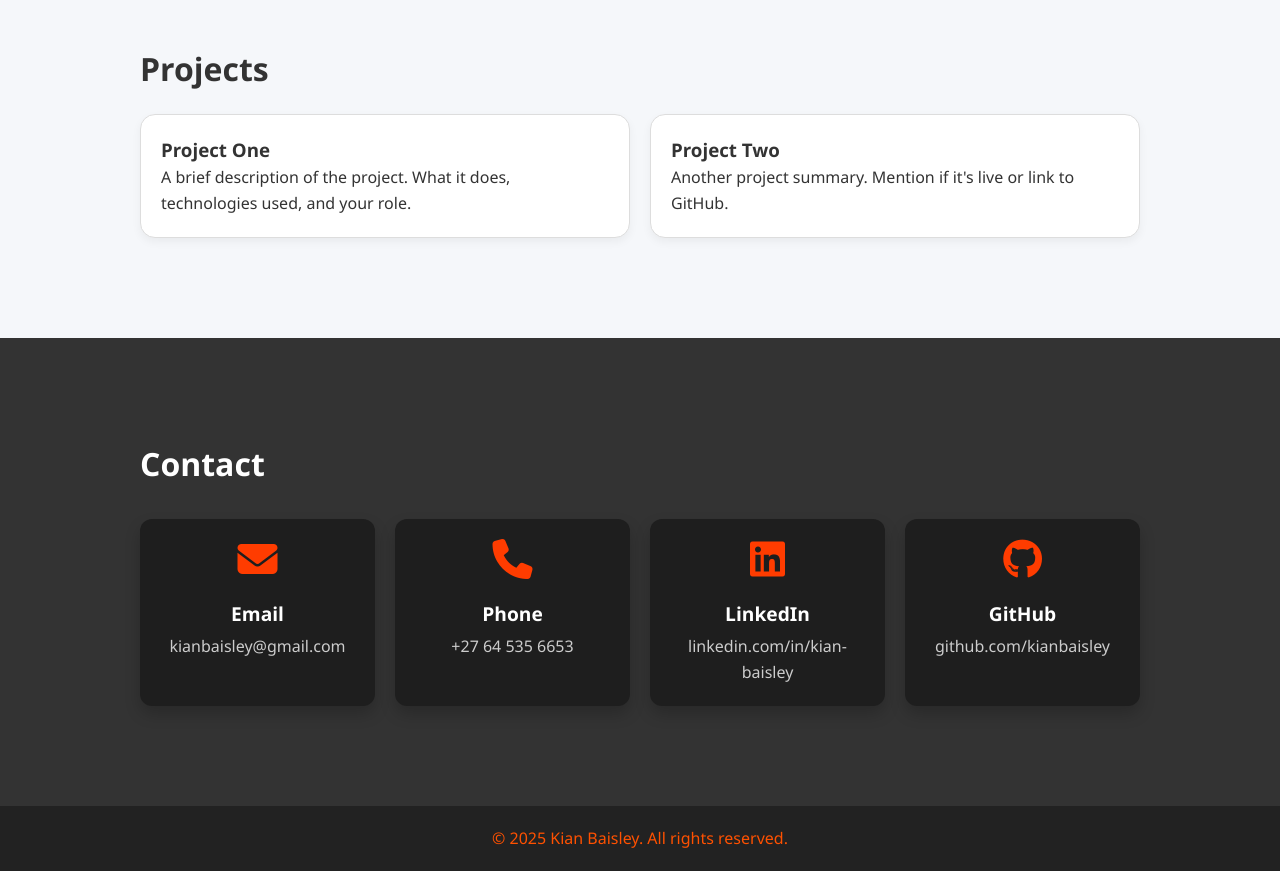
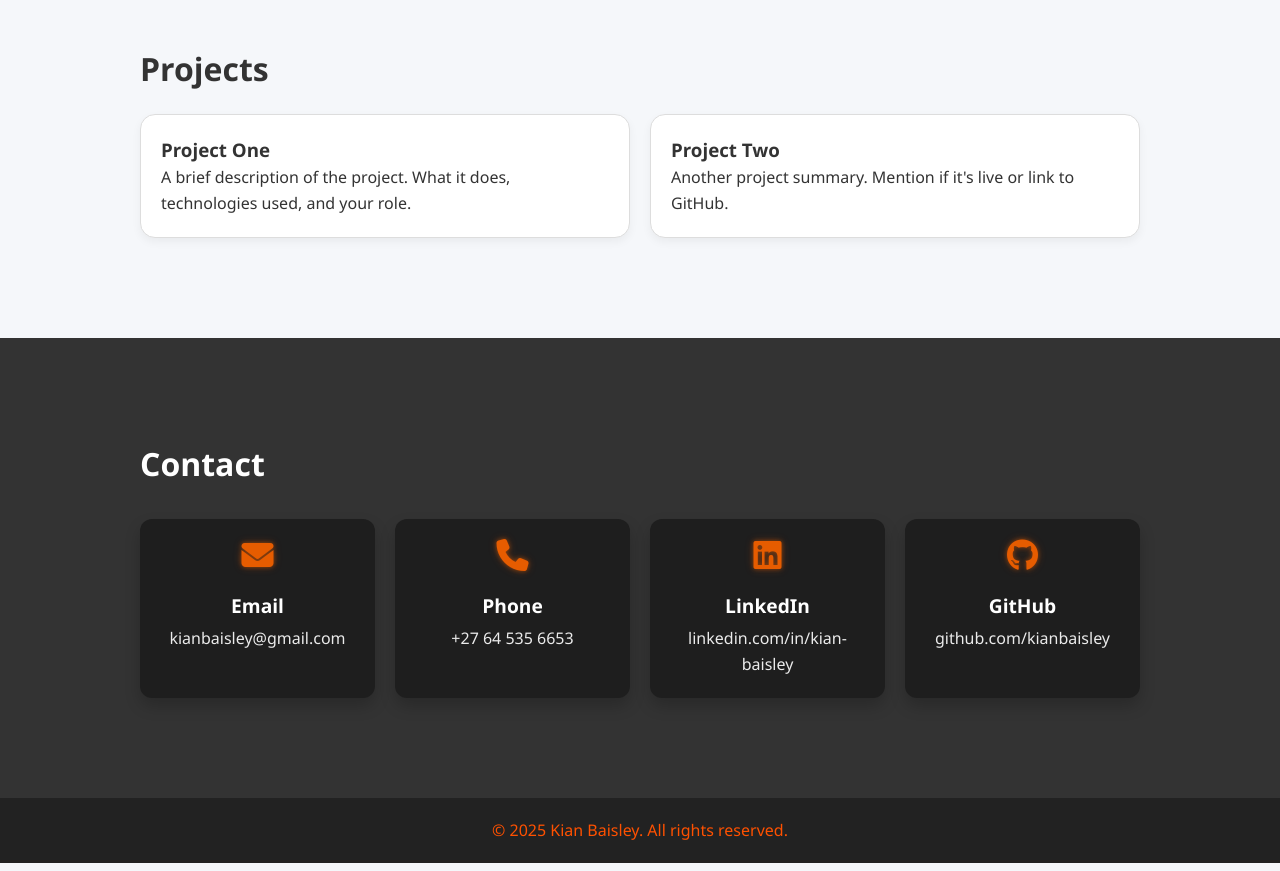
Before and after one commit to KianBaisley/KianBaisley.github.io, a plain HTML site: page index.html in a window 1280 px wide. Shown: the part 1139-2010 px from the top of the page. Drawn offline with Linux system fonts and the light colour scheme.

Commit message:
Editing colours and animations

```diff
--- a/index.html
+++ b/index.html
@@ -3,7 +3,7 @@
 <head>
   <meta charset="UTF-8" />
   <meta name="viewport" content="width=device-width, initial-scale=1.0"/>
-  <title>Your Name | Software Developer</title>
+  <title>Kian Baisley | Junior Software Developer</title>
   <link rel="stylesheet" href="style.css" />
   <script defer src="JSAnimations.js"></script>
   <style>
@@ -24,7 +24,9 @@
 
   <section id="about" class="section scroll-fade">
     <div class="container">
+      <div class="abouth2">
       <h2>About Me</h2>
+      </div>
       <p>I enjoy developing Web Applications, Conventional Applications. I enjoy creating many different types of systems using different coding languages. As it allows me to get my creative juices flowing, but also includes some logical thinking. Which keeps me productive and busy for many hours. Coding is very satisfying for me and it is very satisfying to see your application or system work after many hours of coding and debugging.</p>
     </div>
   </section>
@@ -80,12 +82,12 @@
       <div class="contact-card">
         <i class="fab fa-linkedin"></i>
         <h3>LinkedIn</h3>
-        <p><a href="https://linkedin.com/in/kian-baisley" target="_blank">linkedin.com/in/kian-baisley</a></p>
+        <p><a href="https://www.linkedin.com/in/kian-baisley-sd/" target="_blank">linkedin.com/in/kian-baisley</a></p>
       </div>
       <div class="contact-card">
         <i class="fab fa-github"></i>
         <h3>GitHub</h3>
-        <p><a href="https://github.com/kianbaisley" target="_blank">github.com/kianbaisley</a></p>
+        <p><a href="https://github.com/KianBaisley" target="_blank">github.com/kianbaisley</a></p>
       </div>
     </div>
   </div>
--- a/style.css
+++ b/style.css
@@ -126,8 +126,12 @@ h2 {
 
 .project-card:hover {
   transform: translateY(-5px);
-  box-shadow: 0 6px 15px rgba(0, 0, 0, 0.1);
+  box-shadow:
+    0 6px 20px rgba(0, 0, 0, 0.1),
+    0 0 15px rgba(233, 105, 1, 0.945),
+    0 0 25px rgba(255, 140, 0, 0.5);
 }
+
 
 .contact-cards {
   display: grid;
@@ -141,19 +145,30 @@ h2 {
   border-radius: 12px;
   padding: 20px;
   text-align: center;
-  box-shadow: 0 8px 16px rgba(0,0,0,0.2);
+  box-shadow: 0 8px 16px rgba(0, 0, 0, 0.2);
   transition: transform 0.3s ease, box-shadow 0.3s ease;
 }
 
 .contact-card:hover {
-  transform: translateY(-10px);
+  transform: translateY(-8px);
   box-shadow: 0 12px 24px rgba(0,0,0,0.3);
 }
 
 .contact-card i {
-  font-size: 2.5rem;
-  color: #ff3c00;
+  color: #e65c00;
+  font-size: 2rem;
   margin-bottom: 10px;
+  display: inline-block;
+  text-shadow:
+    0 0 4px rgba(230, 92, 0, 0.5),
+    0 0 8px rgba(230, 92, 0, 0.3);
+  transition: text-shadow 0.4s ease;
+}
+
+.contact-card i:hover {
+  text-shadow:
+    0 0 12px rgba(230, 92, 0, 0.85),
+    0 0 20px rgba(230, 92, 0, 0.5);
 }
 
 .contact-card h3 {
@@ -163,7 +178,7 @@ h2 {
 }
 
 .contact-card p a {
-  color: #ccc;
+  color: #ebebeb;
   text-decoration: none;
   font-size: 1rem;
 }
@@ -179,3 +194,8 @@ h2 {
   background: #222;
   color: #ff5100;
 }
+
+.abouth2 {
+  text-align: center;
+  color: #3f3f3f;
+}
```
Also changed, not shown: Suit.png (deleted).
